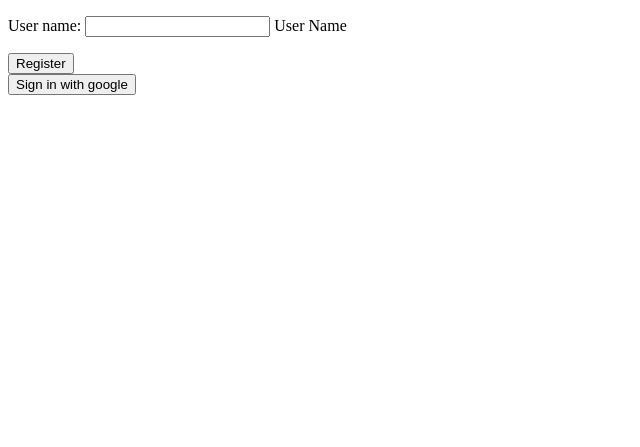
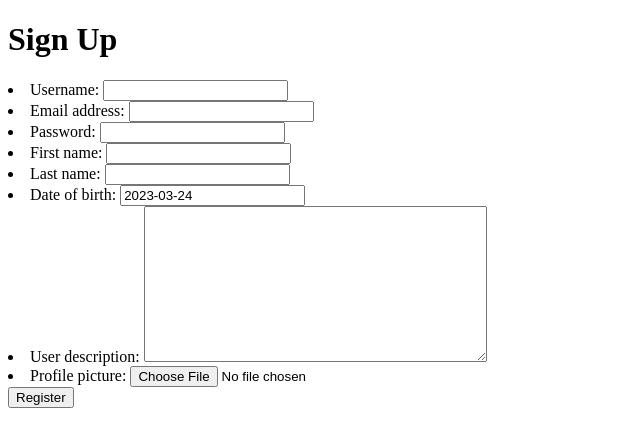
Before and after one commit to Niox1337/Best_Recipes, a Django app: page /sign_up in a window 1280 px wide. Shown: the top 447 px of the page, without its empty margins (0-640 px from the left). Run offline with Django 3.2, Linux system fonts and the light colour scheme; some libraries are stand-ins or nearby versions.

Commit message:
Completed forms, models, urls, views for sign_up

```diff
--- a/recipes/forms.py
+++ b/recipes/forms.py
@@ -3,16 +3,19 @@ from django.contrib.auth.models import User
 from recipes.models import UserProfile
 from recipes.models import UserProfile, Tag, Review, Rating, Recipe
 
-class RegisterForm(forms.ModelForm):
-    user_name = forms.CharField(max_length=UserProfile.USER_NAME_LEN,
-                                help_text="User Name")
+
+class UserForm(forms.ModelForm):
+    password = forms.CharField(widget=forms.PasswordInput())
 
     class Meta:
-        model = UserProfile
-        fields = [
-            'user_name',
-        ]
+        model = User
+        fields = ('username', 'email', 'password',)
+        help_texts = {
+            'username': None,
+        }
 
 
-class LoginForm(forms.ModelForm):
-    pass
+class UserProfileForm(forms.ModelForm):
+    class Meta:
+        model = UserProfile
+        fields = ('first_name', 'last_name', 'date_of_birth', 'user_description', 'profile_picture')
--- a/recipes/models.py
+++ b/recipes/models.py
@@ -5,24 +5,18 @@ from django.contrib.auth.models import User
 
 
 class UserProfile(models.Model):
-
+    user = models.OneToOneField(User, on_delete=models.CASCADE)
     FIRST_NAME_LEN = 50
     LAST_NAME_LEN = 50
-    EMAIL_LEN = 320
-    PASSWORD_LEN = 255
     USER_DESCRIPTION_LEN = 200
-    USER_NAME_LEN = 50
 
     # TODO: do we need a minimum length for user_name, password, etc?
-    user_name = models.CharField(max_length=USER_NAME_LEN, unique=True)
     first_name = models.CharField(max_length=FIRST_NAME_LEN)
     last_name = models.CharField(max_length=LAST_NAME_LEN)
-    email = models.EmailField(max_length=EMAIL_LEN)
     date_of_birth = models.DateField(default=django.utils.timezone.now)
     # TODO: look at how rango handled user passwords etc.
-    password = models.CharField(max_length=PASSWORD_LEN)
-    user_description = models.TextField(max_length=USER_DESCRIPTION_LEN)
-    profile_picture = models.ImageField(upload_to='profile_images', blank=True)
+    user_description = models.TextField(max_length=USER_DESCRIPTION_LEN, blank=True)
+    profile_picture = models.ImageField(upload_to='profile_images')
 
     def __str__(self):
         return self.user_name
@@ -30,8 +24,8 @@ class UserProfile(models.Model):
     class Meta:
         verbose_name_plural = "User Profiles"
 
+
 class Recipe(models.Model):
-
     NAME_LEN = 255
     TEXT_LEN = 3000
     INGREDIENTS_LEN = 1000
@@ -47,8 +41,8 @@ class Recipe(models.Model):
     def __str__(self):
         return self.name
 
+
 class Review(models.Model):
-
     TEXT_LEN = 2000
 
     creator = models.ForeignKey(UserProfile, on_delete=models.CASCADE)
@@ -62,8 +56,8 @@ class Review(models.Model):
     def __str__(self):
         return self.creator.user_name + " review " + str(self.id)
 
+
 class Rating(models.Model):
-
     creator = models.ForeignKey(UserProfile, on_delete=models.CASCADE)
     recipe = models.ForeignKey(Recipe, on_delete=models.CASCADE, null=True, blank=True)
     review = models.ForeignKey(Review, on_delete=models.CASCADE, null=True, blank=True)
@@ -75,8 +69,8 @@ class Rating(models.Model):
     def __str__(self):
         return self.creator.user_name + " rating " + str(self.id)
 
+
 class Tag(models.Model):
-
     TAG_MAX_LEN = 50
 
     tag = models.CharField(max_length=TAG_MAX_LEN)
--- a/recipes/urls.py
+++ b/recipes/urls.py
@@ -1,7 +1,7 @@
 from django.urls import path
 from recipes import views
 
-app_name = 'Best_Recipes'
+app_name = 'recipes'
 
 urlpatterns = [
     path('', views.index, name='index'),
--- a/recipes/views.py
+++ b/recipes/views.py
@@ -5,6 +5,7 @@ from django.contrib.auth import authenticate, login, logout
 from django.contrib.auth.decorators import login_required
 from recipes.models import UserProfile, Tag, Review, Rating, Recipe
 from recipes.forms import *
+from recipes.models_helpers import *
 
 # Create your views here.
 
@@ -12,30 +13,43 @@ def index(request):
     response = render(request, 'recipes/index.html')
     return response
 
+
 def login(request):
     response = render(request, 'recipes/login.html')
     return response
 
+
 def sign_up(request):
+    registered = False
     if request.method == 'POST':
-        sign_up_form = RegisterForm(request.POST)
+        user_form = UserForm(request.POST)
+        profile_form = UserProfileForm(request.POST)
 
-        if sign_up_form.is_valid():
-            sign_up_form.save()
+        if user_form.is_valid() and profile_form.is_valid():
+            user = user_form.save()
+            user.set_password(user.password)
+            user.save()
+            profile = profile_form.save(commit=False)
+            profile.user = user
+            profile.picture = request.FILES['picture']
+            profile.save()
+            registered = True
         else:
-            print(sign_up_form.errors)
-
+            print(user_form.errors, profile_form.errors)
     else:
-        sign_up_form = RegisterForm()
-
+        user_form = UserForm()
+        profile_form = UserProfileForm()
 
     context_dict = {
-        "sign_up_form" : sign_up_form
+        "user_form": user_form,
+        "profile_form": profile_form,
+        "registered": registered
     }
 
     response = render(request, 'recipes/sign_up.html', context=context_dict)
     return response
 
+
 def about(request):
     response = render(request, 'recipes/about.html')
     return response
--- a/templates/recipes/sign_up.html
+++ b/templates/recipes/sign_up.html
@@ -7,6 +7,12 @@
         <link rel="stylesheet" href="login_register.css">
 </head>
 <body>
+<h1>Sign Up</h1>
+{% if registered %}
+You have successfully signed up!
+<a href="{% url 'recipes:index' %}">Return to the homepage.</a><br />
+{% else %}
+
     <script src="https://apis.google.com/js/platform.js" async defer>
 
     </script>
@@ -18,16 +24,15 @@
 
         {% csrf_token %}
 
-        {{ sign_up_form.as_p }}
+        {{ user_form.as_ul }}
+        {{ profile_form.as_ul }}
 
         <input type="submit" name="submit" value="Register" />
     </form>
 </div>
 <div>
-    <button>
         <meta name="google-signin-client_id" content="318064106161-j0pr3htfevifdqn951qospgu7p1qa0d4.apps.googleusercontent.com">
-        Sign in with google
-    </button>
 </div>
+{% endif %}
 </body>
 </html>
```
Also changed, not shown: 1 other file.
